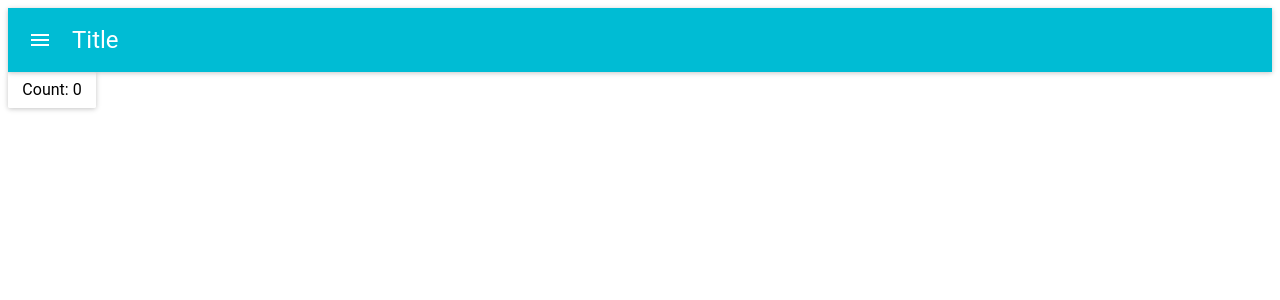
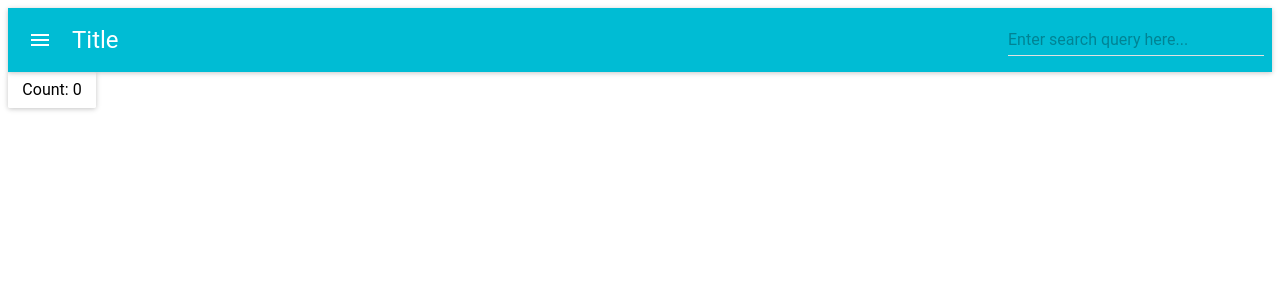
Before and after one commit to Hauglid/react-starter, a React app: page / in a window 1280 px wide. Shown: the top 300 px of the page. Built offline with nearby package versions, Linux system fonts and the light colour scheme; the HTML template or start-up script is replaced by a standard one.

Commit message:
added textfield inn appbar

```diff
--- a/src/App.js
+++ b/src/App.js
@@ -1,4 +1,4 @@
-import React, {Component} from 'react';
+import React from 'react';
 import MuiThemeProvider from 'material-ui/styles/MuiThemeProvider';
 import Counter from './Counter';
 import Header from "./Header";
--- a/src/Header.js
+++ b/src/Header.js
@@ -1,5 +1,6 @@
 import React from 'react';
 import AppBar from 'material-ui/AppBar';
+import Search from "./Search";
 
 export default class Header extends React.Component {
     constructor() {
@@ -12,6 +13,8 @@ export default class Header extends React.Component {
             <AppBar
                 title="Title"
                 iconClassNameRight="muidocs-icon-navigation-expand-more"
+                iconElementRight={<Search/>}
+
             />
         )
     };
--- a/src/Search.js
+++ b/src/Search.js
@@ -0,0 +1,15 @@
+import React from 'react';
+import TextField from 'material-ui/TextField';
+
+export default class Search extends React.Component {
+    render() {
+        return (
+            <div>
+                <TextField hintText="Enter search query here...">
+
+                </TextField>
+            </div>
+
+        );
+    }
+}
```
